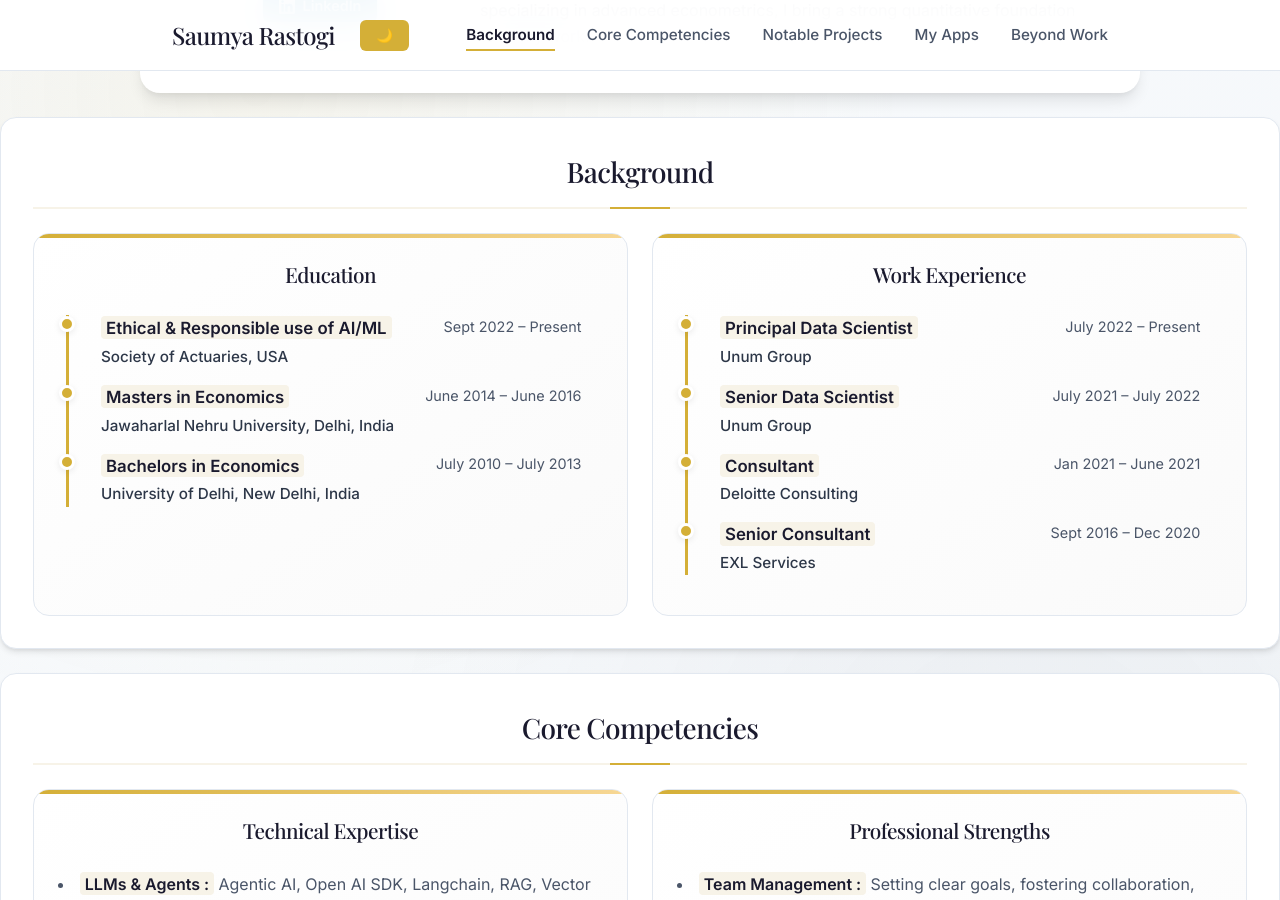
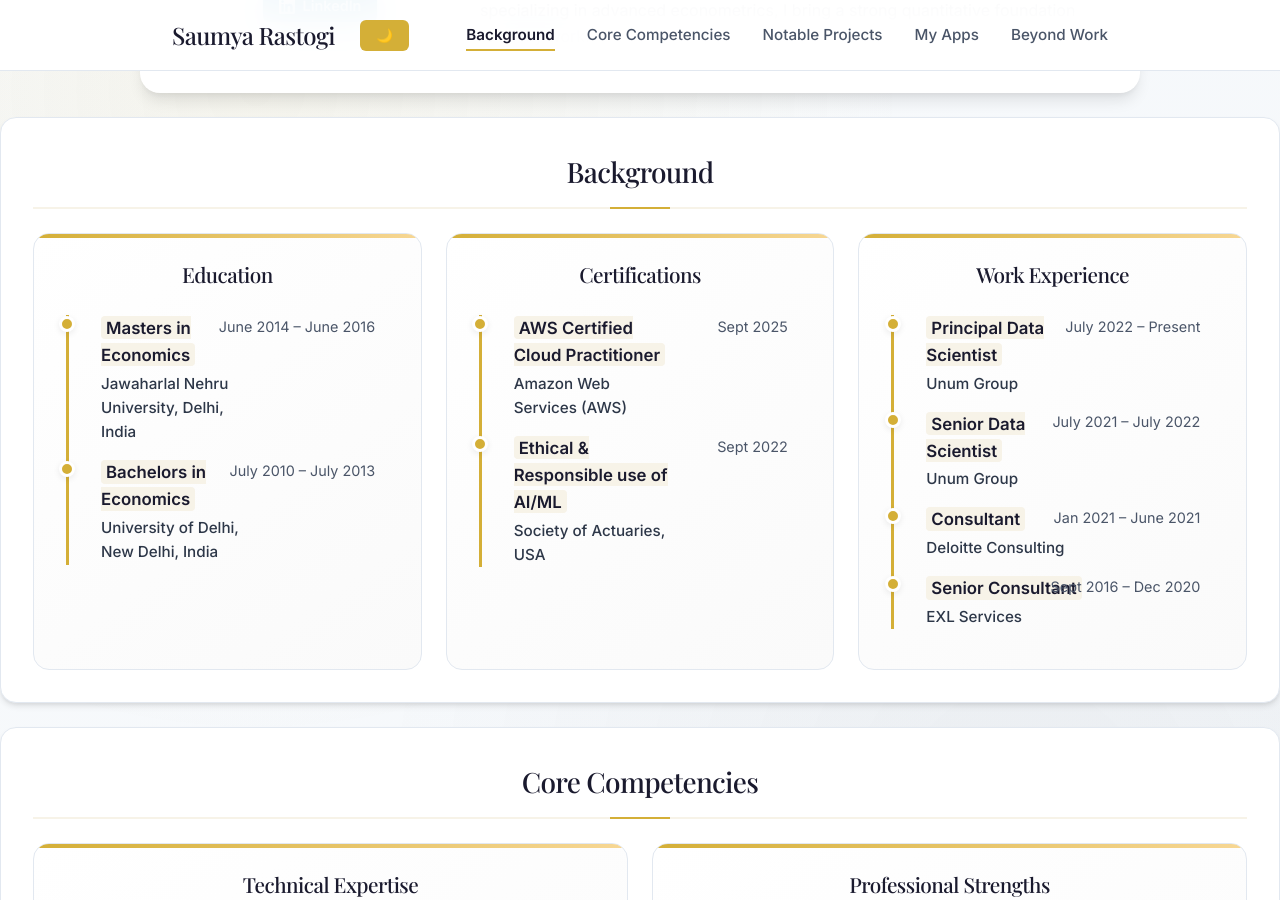
Before and after one commit to SaumyaRstgi/SaumyaRstgi.github.io, a Jekyll site: the page built from index.md, in a window 1280 px wide and 900 px high, scrolled down 436 px. Built offline with Jekyll 4.4.1, drawn with Linux system fonts in a browser that asks for light colours.

Commit message:
Added certifications

```diff
--- /dev/null
+++ b/_data/certifications.yml
@@ -0,0 +1,12 @@
+# Add your certifications here
+# Uncomment and modify the example below:
+- name: "AWS Certified Cloud Practitioner"
+  issuer: "Amazon Web Services (AWS)"
+  period: "Sept 2025"
+  # credential_id: "SAA-C03-123456"
+
+# Example format:
+- name: "Ethical & Responsible use of AI/ML"
+  issuer: "Society of Actuaries, USA"
+  period: "Sept 2022"
+  # credential_id: "Optional credential ID"
--- a/_data/education.yml
+++ b/_data/education.yml
@@ -1,6 +1,6 @@
-- degree: "Ethical & Responsible use of AI/ML"
-  institution: "Society of Actuaries, USA"
-  period: "Sept 2022 – Present"
+# - degree: "Ethical & Responsible use of AI/ML"
+#   institution: "Society of Actuaries, USA"
+#   period: "Sept 2022"
 
 - degree: "Masters in Economics"
   institution: "Jawaharlal Nehru University, Delhi, India"
--- a/_includes/sections/background.html
+++ b/_includes/sections/background.html
@@ -1,6 +1,6 @@
 <section class="section" id="education-work">
     <h3 class="section-title">Background</h3>
-    <div class="impact-cards impact-cards-wide">
+    <div class="impact-cards">
 
         <div class="impact-card">
             <div class="impact-card-title">Education</div>
@@ -11,6 +11,23 @@
                     <div class="timeline-title"><span class="highlight">{{ item.degree }}</span></div>
                     <div class="timeline-role">{{ item.institution }}</div>
                     <div class="timeline-meta">{{ item.period }}</div>
+                </div>
+                {% endfor %}
+            </div>
+        </div>
+
+        <div class="impact-card">
+            <div class="impact-card-title">Certifications</div>
+            <div class="timeline">
+                {% for item in site.data.certifications %}
+                <div class="timeline-event">
+                    <div class="timeline-dot"></div>
+                    <div class="timeline-title"><span class="highlight">{{ item.name }}</span></div>
+                    <div class="timeline-role">{{ item.issuer }}</div>
+                    <div class="timeline-meta">{{ item.period }}</div>
+                    {% if item.credential_id %}
+                    <div class="timeline-meta">ID: {{ item.credential_id }}</div>
+                    {% endif %}
                 </div>
                 {% endfor %}
             </div>
```
